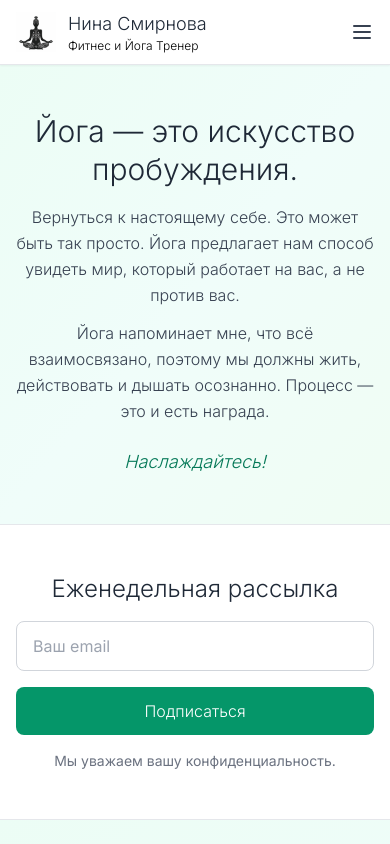
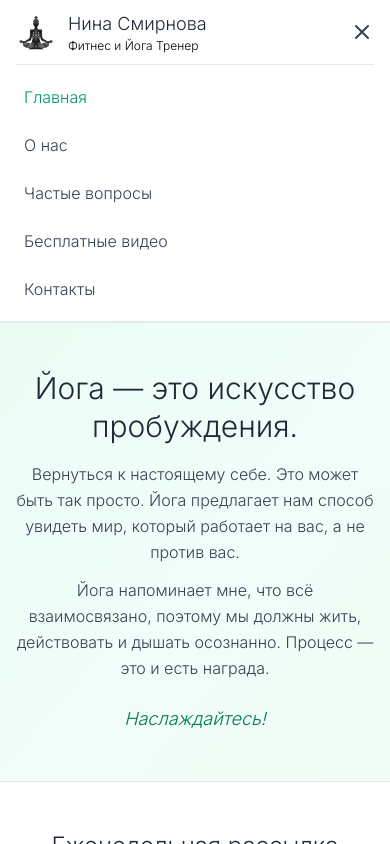
Before and after one commit to vadimkus/iamdifferent, a Next.js app: page /smirnova in a window 390 px wide. Both pictures are taken after a click on the button "Toggle menu". Shown: the top 844 px of the page. Built offline with nearby package versions, Linux system fonts and the light colour scheme.

Commit message:
Fix mobile menu: add working mobile navigation dropdown with all header links

```diff
--- a/src/app/smirnova/page.tsx
+++ b/src/app/smirnova/page.tsx
@@ -4,6 +4,7 @@ import { useState, useEffect } from 'react'
 
 export default function Smirnova() {
   const [vladivostokColor, setVladivostokColor] = useState('text-gray-500')
+  const [mobileMenuOpen, setMobileMenuOpen] = useState(false)
 
   useEffect(() => {
     const interval = setInterval(() => {
@@ -66,12 +67,65 @@ export default function Smirnova() {
             </nav>
 
             {/* Mobile Menu Button */}
-            <button className="lg:hidden text-gray-700">
-              <svg className="w-6 h-6" fill="none" stroke="currentColor" viewBox="0 0 24 24">
-                <path strokeLinecap="round" strokeLinejoin="round" strokeWidth={2} d="M4 6h16M4 12h16M4 18h16" />
-              </svg>
+            <button
+              className="lg:hidden text-gray-700"
+              onClick={() => setMobileMenuOpen(!mobileMenuOpen)}
+              aria-label="Toggle menu"
+            >
+              {mobileMenuOpen ? (
+                <svg className="w-6 h-6" fill="none" stroke="currentColor" viewBox="0 0 24 24">
+                  <path strokeLinecap="round" strokeLinejoin="round" strokeWidth={2} d="M6 18L18 6M6 6l12 12" />
+                </svg>
+              ) : (
+                <svg className="w-6 h-6" fill="none" stroke="currentColor" viewBox="0 0 24 24">
+                  <path strokeLinecap="round" strokeLinejoin="round" strokeWidth={2} d="M4 6h16M4 12h16M4 18h16" />
+                </svg>
+              )}
             </button>
           </div>
+
+          {/* Mobile Menu */}
+          {mobileMenuOpen && (
+            <div className="lg:hidden border-t border-gray-200 py-4">
+              <nav className="flex flex-col space-y-4">
+                <a
+                  href="/smirnova"
+                  className="text-emerald-600 font-light px-2 py-1"
+                  onClick={() => setMobileMenuOpen(false)}
+                >
+                  Главная
+                </a>
+                <a
+                  href="/smirnova#about"
+                  className="text-gray-700 hover:text-emerald-600 font-light transition-colors px-2 py-1"
+                  onClick={() => setMobileMenuOpen(false)}
+                >
+                  О нас
+                </a>
+                <a
+                  href="/faq"
+                  className="text-gray-700 hover:text-emerald-600 font-light transition-colors px-2 py-1"
+                  onClick={() => setMobileMenuOpen(false)}
+                >
+                  Частые вопросы
+                </a>
+                <a
+                  href="/videos"
+                  className="text-gray-700 hover:text-emerald-600 font-light transition-colors px-2 py-1"
+                  onClick={() => setMobileMenuOpen(false)}
+                >
+                  Бесплатные видео
+                </a>
+                <a
+                  href="/smirnova#contact"
+                  className="text-gray-700 hover:text-emerald-600 font-light transition-colors px-2 py-1"
+                  onClick={() => setMobileMenuOpen(false)}
+                >
+                  Контакты
+                </a>
+              </nav>
+            </div>
+          )}
         </div>
       </header>
 
```
